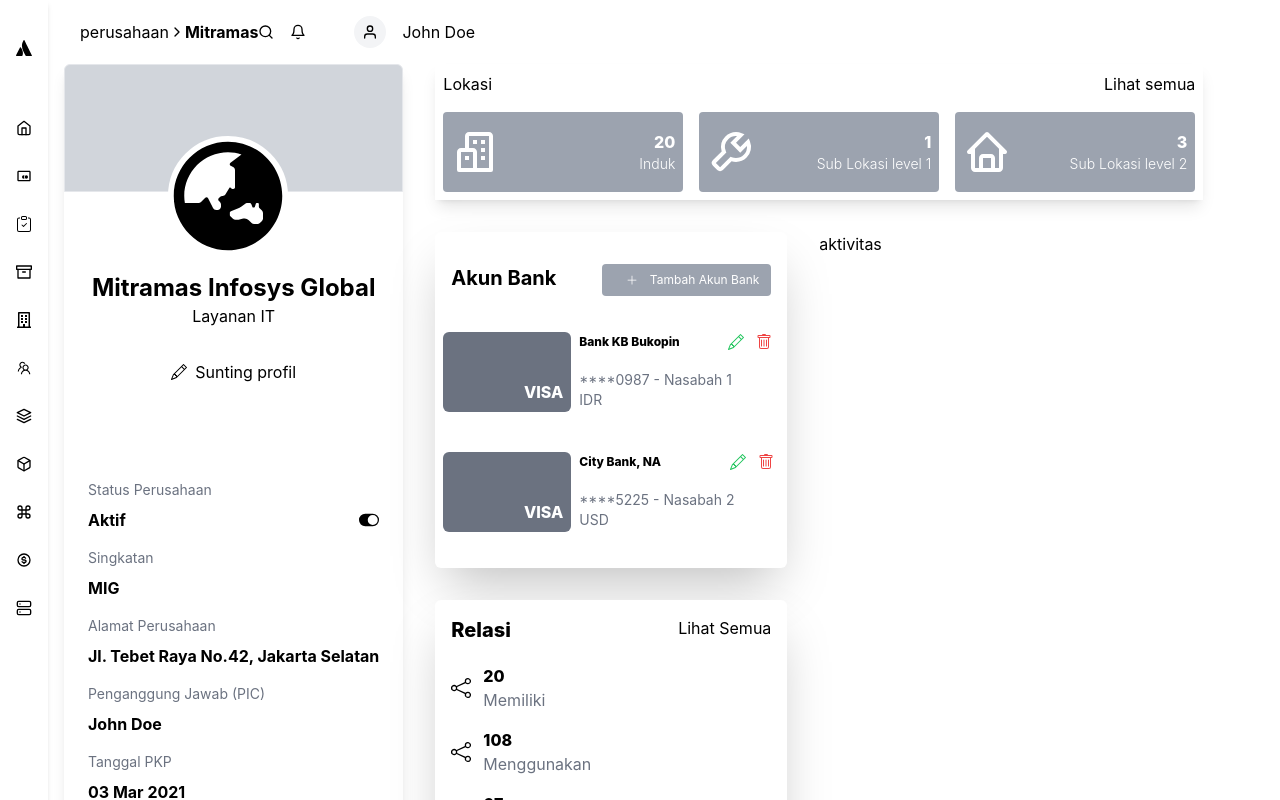
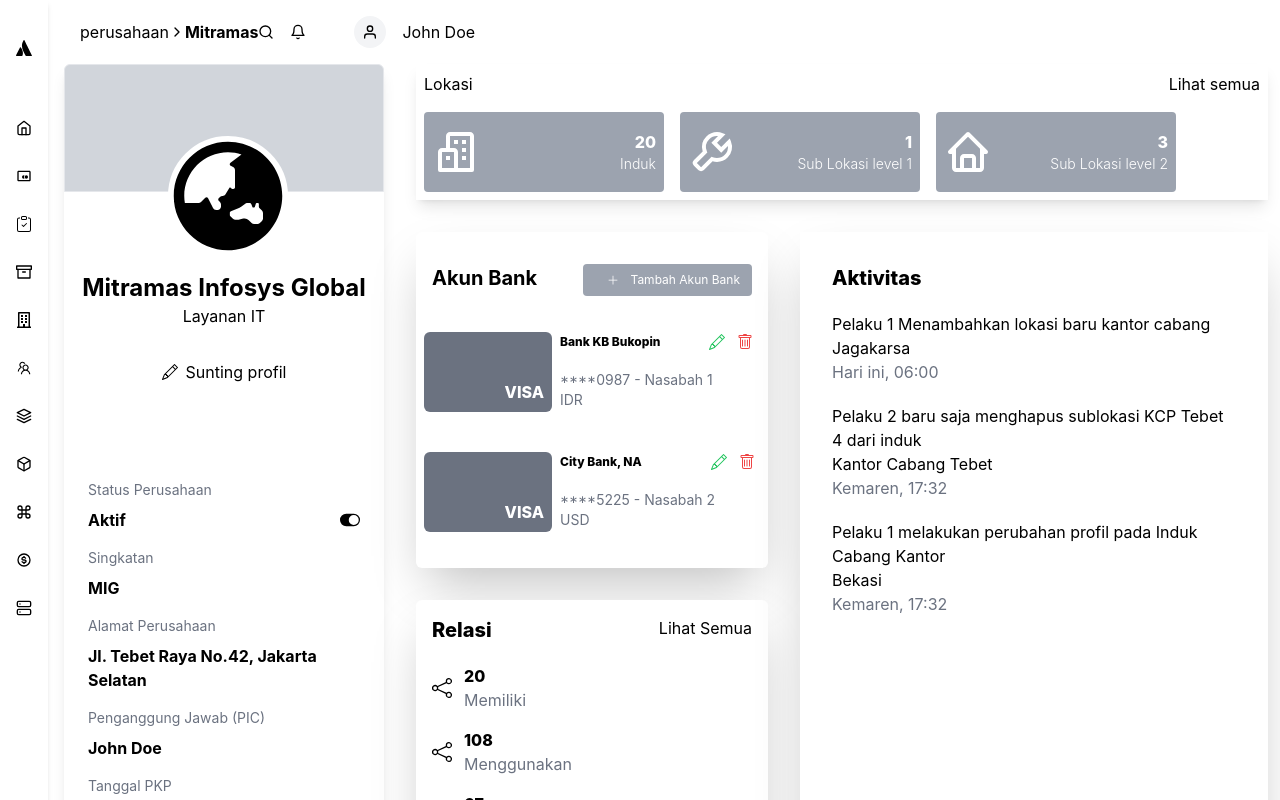
Before and after one commit to torik135/dashboardui-react, a React (Create React App) app: page / in a window 1280 px wide. Shown: the top 800 px of the page. Built offline with nearby package versions, Linux system fonts and the light colour scheme.

Commit message:
Aktivitas

```diff
--- /dev/null
+++ b/src/components/Aktivitas/index.jsx
@@ -0,0 +1,32 @@
+import aktivitasData from '../../data/aktivitasData';
+
+const AktivitasList = (props) => {
+  const { namaAct, pelakuAct, lokasiAct, tglAct } = props;
+  return (
+    <div className='mb-5'>
+      <p>
+        {pelakuAct} {namaAct}
+      </p>
+      <p>{lokasiAct}</p>
+      <p className='text-gray-500'>{tglAct}</p>
+    </div>
+  );
+};
+
+const Aktivitas = () => {
+  return (
+    <div className='bg-white shadow-2xl p-2 p-[2rem]'>
+      <p className='font-extrabold text-xl mb-5'>Aktivitas</p>
+      {aktivitasData.map((data) => (
+        <AktivitasList
+          namaAct={data.namaAct}
+          pelakuAct={data.pelakuAct}
+          lokasiAct={data.lokasiAct}
+          tglAct={data.tglAct}
+        />
+      ))}
+    </div>
+  );
+};
+
+export { Aktivitas };
--- /dev/null
+++ b/src/data/aktivitasData.js
@@ -0,0 +1,22 @@
+const aktivitasData = [
+  {
+    namaAct: 'Menambahkan lokasi baru kantor cabang',
+    pelakuAct: 'Pelaku 1',
+    lokasiAct: 'Jagakarsa',
+    tglAct: 'Hari ini, 06:00',
+  },
+  {
+    namaAct: 'baru saja menghapus sublokasi KCP Tebet 4 dari induk',
+    pelakuAct: 'Pelaku 2',
+    lokasiAct: 'Kantor Cabang Tebet',
+    tglAct: 'Kemaren, 17:32',
+  },
+  {
+    namaAct: 'melakukan perubahan profil pada Induk Cabang Kantor',
+    pelakuAct: 'Pelaku 1',
+    lokasiAct: 'Bekasi',
+    tglAct: 'Kemaren, 17:32',
+  },
+];
+
+export default aktivitasData;
--- a/src/layouts/Mainlayout/index.jsx
+++ b/src/layouts/Mainlayout/index.jsx
@@ -5,6 +5,7 @@ import { Profile } from '../../components/Profile';
 import { Lokasi } from '../../components/Lokasi';
 import { AkunBank } from '../../components/AkunBank';
 import { Relasi } from '../../components/Relasi';
+import { Aktivitas } from '../../components/Aktivitas';
 
 import { FaAtlassian as LogoIcon } from 'react-icons/fa';
 
@@ -12,7 +13,7 @@ import navData from '../../data/navData';
 
 const Mainlayout = () => {
   return (
-    <div className='flex flex-row gap-[1rem]'>
+    <div className='flex flex-row gap-[1rem] mr-3'>
       {/* nav */}
       <Nav logo={<LogoIcon />}>
         {navData.map((item) => (
@@ -43,7 +44,7 @@ const Mainlayout = () => {
                   <Relasi />
                 </div>
 
-                <div>aktivitas</div>
+                <Aktivitas />
               </div>
             </div>
           </div>
```
